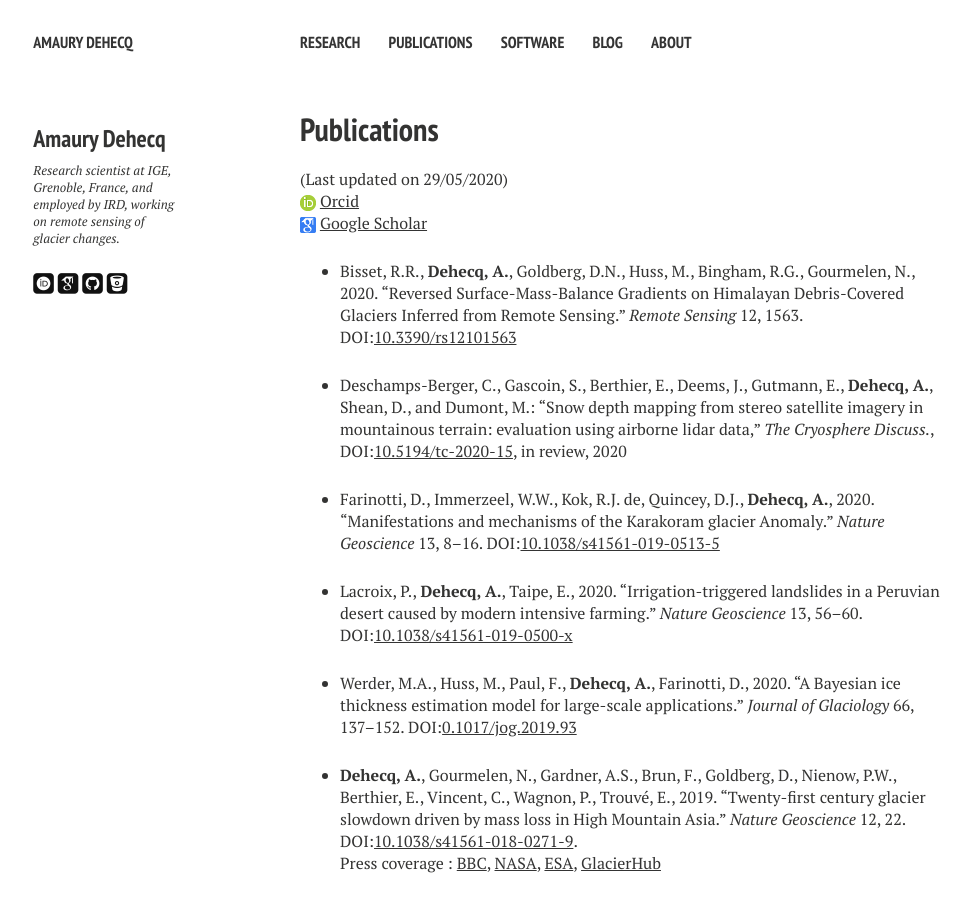
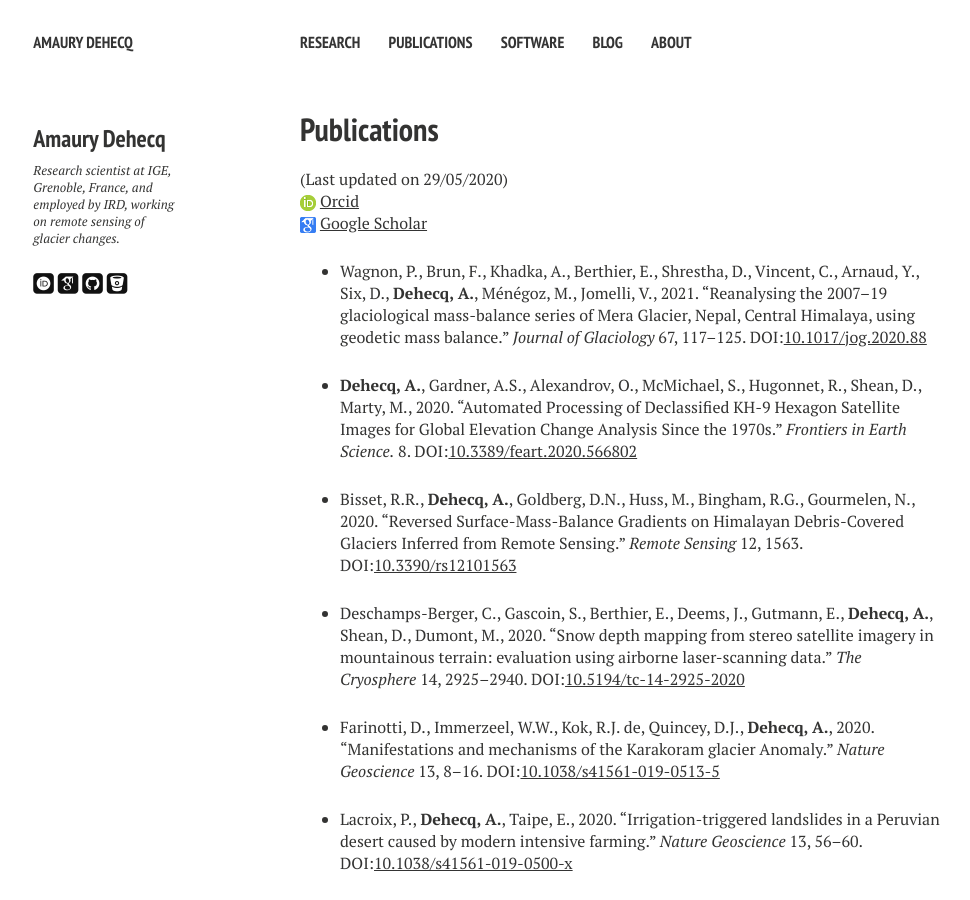
Before and after one commit to adehecq/adehecq.github.io, a Jekyll site: the page built from publications.md, in a window 1280 px wide and 900 px high. Shown: the whole window, without its empty margins (20-990 px from the left). Built offline with Jekyll 4.4.1, drawn with Linux system fonts in a browser that asks for light colours; nearby versions of some CDN libraries; some web fonts are replaced.

Commit message:
Update publications.md

```diff
--- a/publications.md
+++ b/publications.md
@@ -10,9 +10,13 @@ title: Publications
 ![Orcid]({{ site.url }}/images/orcid.png) [Orcid](http://orcid.org/0000-0002-5157-1183)
 ![Scholar]({{ site.url }}/images/scholar.png) [Google Scholar](https://scholar.google.fr/citations?user=4Fk2yxUAAAAJ&hl)
 
+- Wagnon, P., Brun, F., Khadka, A., Berthier, E., Shrestha, D., Vincent, C., Arnaud, Y., Six, D., **Dehecq, A.**, Ménégoz, M., Jomelli, V., 2021. "Reanalysing the 2007–19 glaciological mass-balance series of Mera Glacier, Nepal, Central Himalaya, using geodetic mass balance." *Journal of Glaciology* 67, 117–125. DOI:[10.1017/jog.2020.88](https://doi.org/10.1017/jog.2020.88)
+
+- **Dehecq, A.**, Gardner, A.S., Alexandrov, O., McMichael, S., Hugonnet, R., Shean, D., Marty, M., 2020. "Automated Processing of Declassified KH-9 Hexagon Satellite Images for Global Elevation Change Analysis Since the 1970s." *Frontiers in Earth Science.* 8. DOI:[10.3389/feart.2020.566802](https://doi.org/10.3389/feart.2020.566802)
+
 - Bisset, R.R., **Dehecq, A.**, Goldberg, D.N., Huss, M., Bingham, R.G., Gourmelen, N., 2020. "Reversed Surface-Mass-Balance Gradients on Himalayan Debris-Covered Glaciers Inferred from Remote Sensing." *Remote Sensing* 12, 1563. DOI:[10.3390/rs12101563](https://doi.org/10.3390/rs12101563)
 
-- Deschamps-Berger, C., Gascoin, S., Berthier, E., Deems, J., Gutmann, E., **Dehecq, A.**, Shean, D., and Dumont, M.: "Snow depth mapping from stereo satellite imagery in mountainous terrain: evaluation using airborne lidar data," *The Cryosphere Discuss.*, DOI:[10.5194/tc-2020-15](https://doi.org/10.5194/tc-2020-15), in review, 2020
+- Deschamps-Berger, C., Gascoin, S., Berthier, E., Deems, J., Gutmann, E., **Dehecq, A.**, Shean, D., Dumont, M., 2020. "Snow depth mapping from stereo satellite imagery in mountainous terrain: evaluation using airborne laser-scanning data." *The Cryosphere* 14, 2925–2940. DOI:[10.5194/tc-14-2925-2020](https://doi.org/10.5194/tc-14-2925-2020)
 
 - Farinotti, D., Immerzeel, W.W., Kok, R.J. de, Quincey, D.J., **Dehecq, A.**, 2020. "Manifestations and mechanisms of the Karakoram glacier Anomaly." *Nature Geoscience* 13, 8–16. DOI:[10.1038/s41561-019-0513-5](https://doi.org/10.1038/s41561-019-0513-5)
 
```
